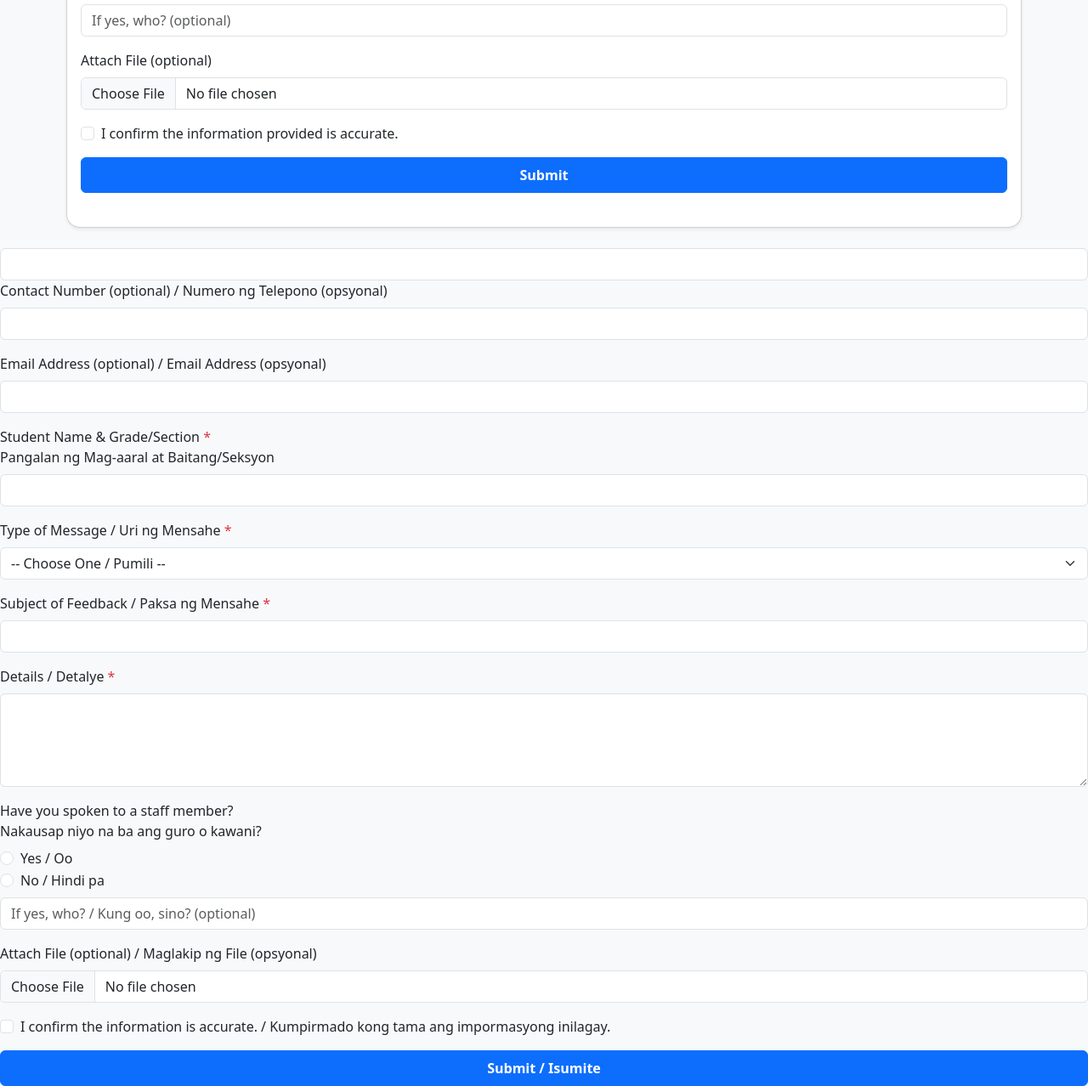
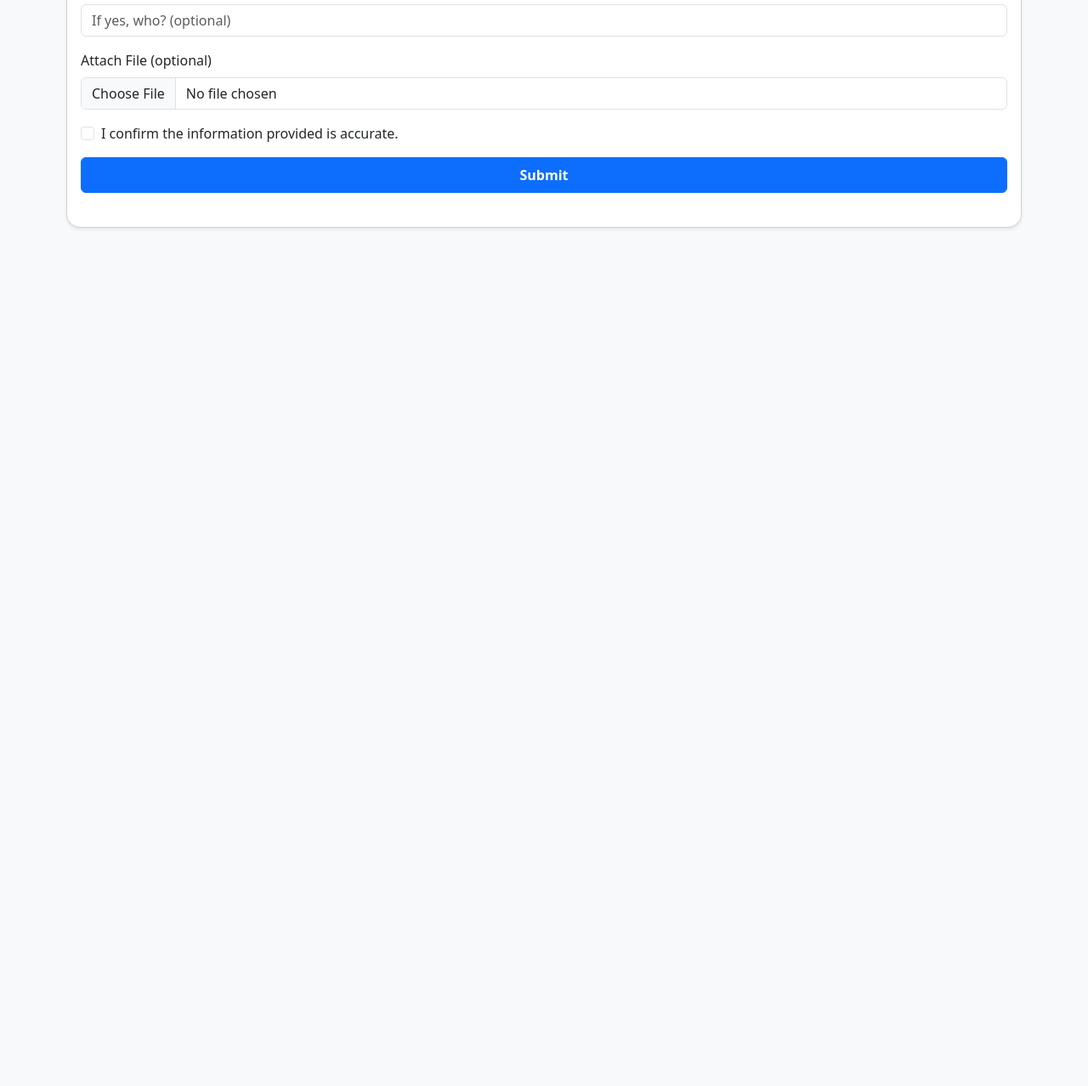
Before and after one commit to tumbletech/2025-SFES-SPTA-Complaints.suggestions, a plain HTML site: page index.html in a window 1280 px wide. Shown: the part 910-2188 px from the top of the page at 85% size. After the commit the page ends 1202 px from the top, so only its background shows below. Drawn offline with nearby package versions, Linux system fonts and the light colour scheme.

Commit message:
Update index.html

```diff
--- a/index.html
+++ b/index.html
@@ -149,92 +149,3 @@
   </script>
 </body>
 </html>
-            <input type="text" class="form-control" id="parentName">
-          </div>
-
-          <div class="mb-3">
-            <label for="contactNumber" class="form-label">Contact Number (optional) / Numero ng Telepono (opsyonal)</label>
-            <input type="tel" class="form-control" id="contactNumber">
-          </div>
-
-          <div class="mb-3">
-            <label for="email" class="form-label">Email Address (optional) / Email Address (opsyonal)</label>
-            <input type="email" class="form-control" id="email">
-          </div>
-
-          <!-- Required Student Info -->
-          <div class="mb-3">
-            <label for="studentDetails" class="form-label">Student Name & Grade/Section <span class="text-danger">*</span><br> Pangalan ng Mag-aaral at Baitang/Seksyon</label>
-            <input type="text" class="form-control" id="studentDetails" required>
-          </div>
-
-          <!-- Feedback Type -->
-          <div class="mb-3">
-            <label for="feedbackType" class="form-label">Type of Message / Uri ng Mensahe <span class="text-danger">*</span></label>
-            <select class="form-select" id="feedbackType" required>
-              <option selected disabled value="">-- Choose One / Pumili --</option>
-              <option value="Concern">Concern / Pag-aalala</option>
-              <option value="Suggestion">Suggestion / Suhestiyon</option>
-              <option value="Complaint">Complaint / Reklamo</option>
-            </select>
-          </div>
-
-          <!-- Subject and Details -->
-          <div class="mb-3">
-            <label for="subject" class="form-label">Subject of Feedback / Paksa ng Mensahe <span class="text-danger">*</span></label>
-            <input type="text" class="form-control" id="subject" required>
-          </div>
-
-          <div class="mb-3">
-            <label for="details" class="form-label">Details / Detalye <span class="text-danger">*</span></label>
-            <textarea class="form-control" id="details" rows="4" required></textarea>
-          </div>
-
-          <!-- Spoken to Staff -->
-          <div class="mb-3">
-            <label class="form-label">Have you spoken to a staff member? <br> Nakausap niyo na ba ang guro o kawani?</label>
-            <div class="form-check">
-              <input class="form-check-input" type="radio" name="spokenToStaff" id="spokenYes" value="Yes">
-              <label class="form-check-label" for="spokenYes">Yes / Oo</label>
-            </div>
-            <div class="form-check mb-2">
-              <input class="form-check-input" type="radio" name="spokenToStaff" id="spokenNo" value="No">
-              <label class="form-check-label" for="spokenNo">No / Hindi pa</label>
-            </div>
-            <input type="text" class="form-control" id="staffName" placeholder="If yes, who? / Kung oo, sino? (optional)">
-          </div>
-
-          <!-- File Upload -->
-          <div class="mb-3">
-            <label for="attachment" class="form-label">Attach File (optional) / Maglakip ng File (opsyonal)</label>
-            <input class="form-control" type="file" id="attachment">
-          </div>
-
-          <!-- Agreement -->
-          <div class="form-check mb-3">
-            <input type="checkbox" class="form-check-input" id="agreement" required>
-            <label class="form-check-label" for="agreement">I confirm the information is accurate. / Kumpirmado kong tama ang impormasyong inilagay.</label>
-          </div>
-
-          <!-- Submit -->
-          <button type="submit" class="btn btn-primary w-100 py-2">Submit / Isumite</button>
-
-        </form>
-      </div>
-    </div>
-  </div>
-
-  <script>
-    document.getElementById("feedbackForm").addEventListener("submit", function (event) {
-      event.preventDefault();
-      if (this.checkValidity()) {
-        alert("✅ Thank you! Your message has been received. / Salamat! Natanggap na ang inyong mensahe.");
-        this.reset();
-      } else {
-        event.stopPropagation();
-        this.classList.add('was-validated');
-      }
-    });
-  </script>
-</body>
-</html>
```
